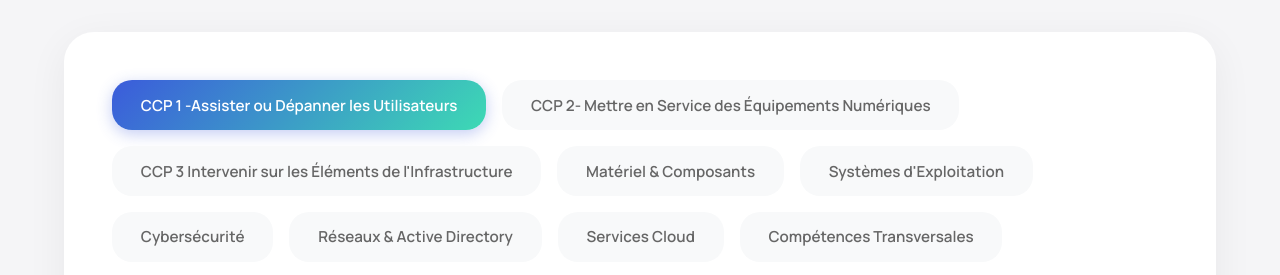
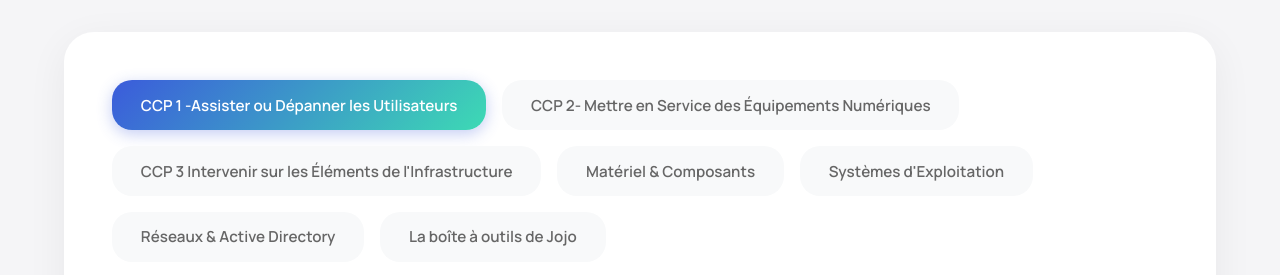
Before and after one commit to certificationtaisouleiman/souleimantai, a plain HTML site: page index.html in a window 1280 px wide. Shown: the part 223-498 px from the top of the page. Drawn offline with Linux system fonts and the light colour scheme.

Commit message:
Update index.html

```diff
--- a/index.html
+++ b/index.html
@@ -268,11 +268,9 @@
 Intervenir sur les Éléments de l'Infrastructure
                 <button class="tab" data-tab="materiel">Matériel & Composants</button>
                 <button class="tab" data-tab="systemes">Systèmes d'Exploitation</button>
-                <button class="tab" data-tab="securite">Cybersécurité</button>
-                <button class="tab" data-tab="reseau">Réseaux & Active Directory</button>
-                <button class="tab" data-tab="cloud">Services Cloud</button>
-                <button class="tab" data-tab="transversal">Compétences Transversales</button>
-                <button class="tab" data-tab="boite-outils">La boîte à outils de Jojo</button>
+                                <button class="tab" data-tab="reseau">Réseaux & Active Directory</button>
+
+             <button class="tab" data-tab="boite-outils">La boîte à outils de Jojo</button>
             </div>
 
             <!-- Bloc 1: Support Utilisateur -->
```
